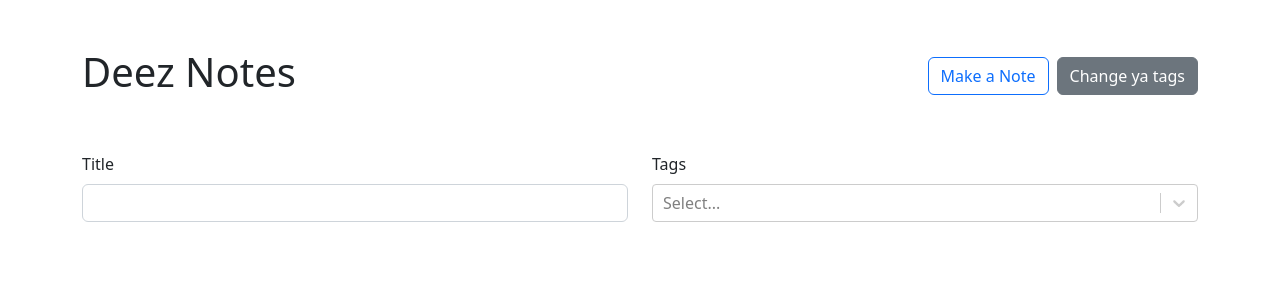
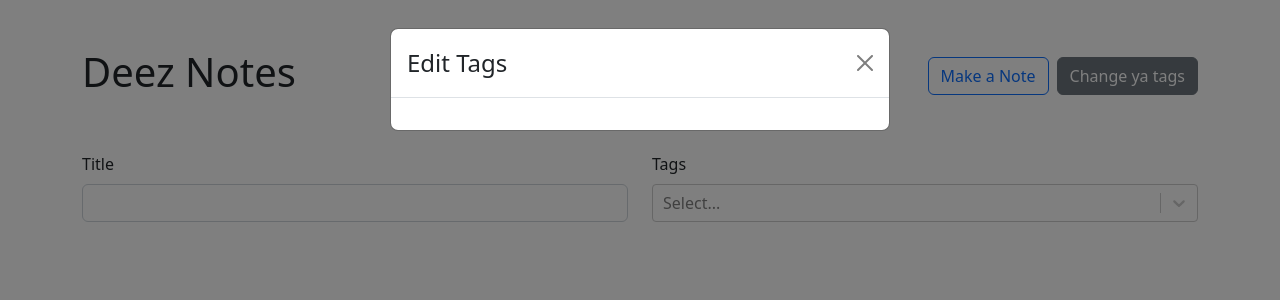
Before and after one commit to JDR8888/typescript-markdown-notes, a React (Vite) app: page / in a window 1280 px wide. Both pictures are taken after a click on the button "Change ya tags". Shown: the top 300 px of the page. Built offline with nearby package versions, Linux system fonts and the light colour scheme.

Commit message:
completes the rest of the tutorial

```diff
--- a/src/App.tsx
+++ b/src/App.tsx
@@ -75,10 +75,41 @@
     })
   }
 
+  function onDeleteNote(id: string) {
+    setNotes(prevNotes => {
+      return prevNotes.filter(note => note.id !== id)
+    })
+  }
+
+  function updateTag(id: string, label: string) {
+    setTags(prevTags => {
+      return prevTags.map(tag => {
+        if (tag.id === id) {
+          return {...tag, label}
+        }
+        else {
+          return tag
+        }
+      })
+    })
+  }
+
+  function deleteTag(id: string) {
+    setTags(prevTags => {
+      return prevTags.filter(tag => tag.id !== id)
+    })
+  }
+
   return (
     <Container className="my-5">
       <Routes>
-        <Route path='/' element={<NoteList notes={notesWithTags} availableTags={tags} />} />
+        <Route path='/' element={<NoteList notes={notesWithTags}
+        availableTags={tags}
+        onUpdateTag={updateTag}
+        onDeleteTag={deleteTag}
+        />
+        }
+        />
         {/* for any wildcard routes we just send user to home */}
         <Route path="*" element={<Navigate to="/" />} />
         <Route path="/new"
@@ -91,7 +122,7 @@
           }
         />
         <Route path="/:id" element={<NoteLayout notes={notesWithTags} />}>
-          <Route index element={<Note />} />
+          <Route index element={<Note onDelete={onDeleteNote} />} />
           <Route path="edit" element={
             <EditNote
               onSubmit={onUpdateNote}
--- a/src/Components/Note.tsx
+++ b/src/Components/Note.tsx
@@ -1,13 +1,17 @@
-import { Link } from "react-router-dom";
+import { Link, useNavigate } from "react-router-dom";
 import { useNote } from "./NoteLayout";
 import {Row, Col, Stack, Badge, Button } from 'react-bootstrap'
 import { ReactMarkdown } from "react-markdown/lib/react-markdown";
 // import ReactMarkdown  from "react-markdown";
 
+type NoteProps = {
+    onDelete: (id: string) => void
+}
 
-export default function Note() {
+export default function Note( { onDelete }: NoteProps ) {
 
 const note = useNote();
+const navigate = useNavigate();
 
     return (
         <>
@@ -29,7 +33,11 @@
                             <Button variant="outline-primary">Edit</Button>
                         </Link>
                         <Button
-                        // onClick={onDelete(note.id)}
+                        onClick={() => {
+                            onDelete(note.id)
+                            navigate("/")
+                        }}
+
                         variant="danger">Destroy</Button>
                         <Link to="/">
                             <Button variant="secondary">Go Back</Button>
--- a/src/Components/NoteList.tsx
+++ b/src/Components/NoteList.tsx
@@ -1,5 +1,5 @@
 import { useMemo, useState } from 'react';
-import { Row, Stack, Col, Button, Form, Card, Badge } from 'react-bootstrap';
+import { Row, Stack, Col, Button, Form, Card, Badge, Modal } from 'react-bootstrap';
 import { Link } from 'react-router-dom';
 import ReactSelect from "react-select";
 import { Tag } from '../App';
@@ -15,11 +15,22 @@
 type NoteListProps = {
     availableTags: Tag[]
     notes: SimplifiedNote[]
+    onDeleteTag: (id: string ) => void
+    onUpdateTag: (label: string, id: string) => void
 }
 
-export default function NoteList({ availableTags, notes }: NoteListProps) {
+type EditTagsModalProps = {
+    show: boolean
+    availableTags: Tag[]
+    handleClose: () => void
+    onDeleteTag: (id: string ) => void
+    onUpdateTag: (label: string, id: string) => void
+}
+
+export default function NoteList({ availableTags, notes, onUpdateTag, onDeleteTag }: NoteListProps) {
     const [selectedTags, setSelectedTags] = useState<Tag[]>([])
     const [title, setTitle] =useState("")
+    const [editTagsModalIsOpen, setEditTagsModalIsOpen] = useState(false)
 
     const filteredNotes = useMemo(() => {
         return notes.filter(note => {
@@ -43,7 +54,12 @@
                 <Link to="/new">
                     <Button variant="outline-primary">Make a Note</Button>
                 </Link>
-                <Button variant='secondary'>Change ya tags</Button>
+                <Button
+                    variant='secondary'
+                    onClick={() => setEditTagsModalIsOpen(true)}
+                >
+                Change ya tags
+                </Button>
             </Stack>
         </Col>
     </Row>
@@ -83,6 +99,13 @@
             </Col>
         ))}
     </Row>
+    <EditTagsModal
+        show={editTagsModalIsOpen}
+        handleClose={() => setEditTagsModalIsOpen(false)}
+        availableTags={availableTags}
+        onDeleteTag={onDeleteTag}
+        onUpdateTag={onUpdateTag}
+    />
     </>
 }
 
@@ -105,3 +128,36 @@
         </Card.Body>
     </Card>
 }
+
+function EditTagsModal({availableTags, show, handleClose, onDeleteTag, onUpdateTag}: EditTagsModalProps) {
+    return <Modal show={show} onHide={handleClose} >
+        <Modal.Header closeButton>
+            <Modal.Title>Edit Tags</Modal.Title>
+        </Modal.Header>
+        <Modal.Body>
+            <Form>
+                <Stack gap={2}>
+                    {availableTags.map(tag => (
+                        <Row key={tag.id}>
+                            <Col>
+                                <Form.Control
+                                    type='text'
+                                    value={tag.label}
+                                    onChange={e => onUpdateTag(tag.id, e.target.value)}
+                                />
+                            </Col>
+                            <Col xs="auto">
+                                <Button
+                                    variant='danger'
+                                    onClick={() => onDeleteTag(tag.id)}
+                                >
+                                &times;
+                                </Button>
+                            </Col>
+                        </Row>
+                    ))}
+                </Stack>
+            </Form>
+        </Modal.Body>
+    </Modal>
+}
```
